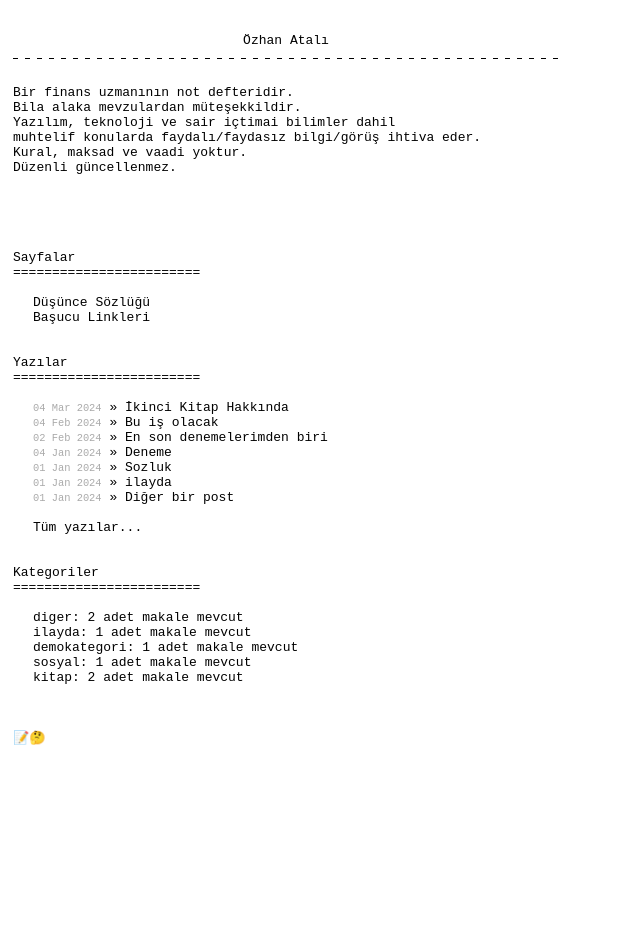
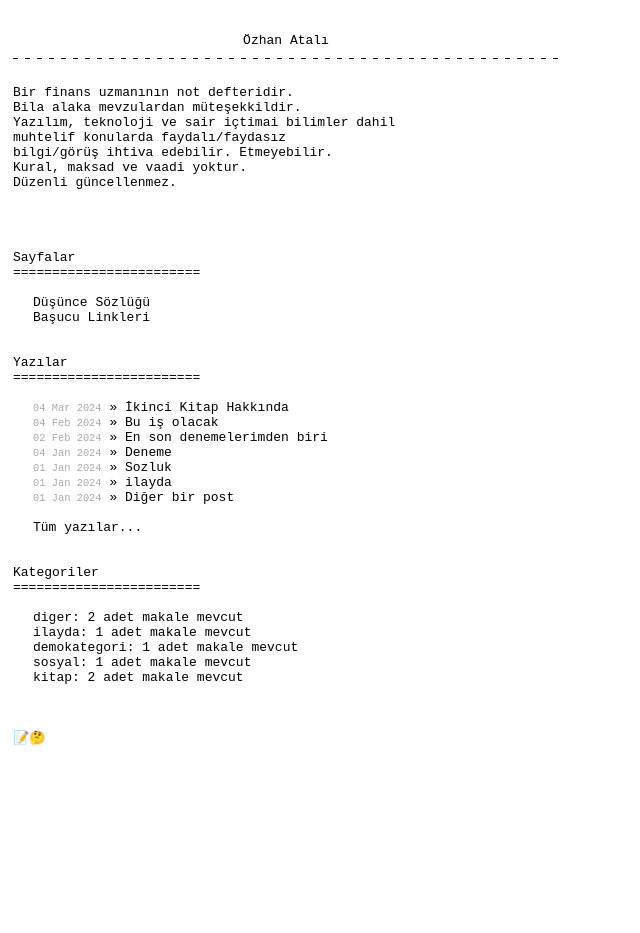
Before and after one commit to ozhanatali/ozhanatali.github.io, a Jekyll site: the page built from index.html, in a window 1280 px wide. Shown: the whole page, without its empty margins (0-640 px from the left). Built offline with Jekyll 4.4.1, drawn with Linux system fonts in a browser that asks for light colours.

Commit message:
Update index.html

```diff
--- a/index.html
+++ b/index.html
@@ -17,10 +17,11 @@ title: Özhan Atalı
 Bir finans uzmanının not defteridir.<br>
 Bila alaka mevzulardan müteşekkildir. <br>
 Yazılım, teknoloji ve sair içtimai bilimler dahil <br>
-muhtelif konularda faydalı/faydasız bilgi/görüş ihtiva eder.<br>
+muhtelif konularda faydalı/faydasız<br>
+bilgi/görüş ihtiva edebilir. Etmeyebilir.<br>
 Kural, maksad ve vaadi yoktur.<br>
 Düzenli güncellenmez.<br>
-<br><br><br><br><br>
+<br><br><br><br>
 
 
 Sayfalar<br>
```
